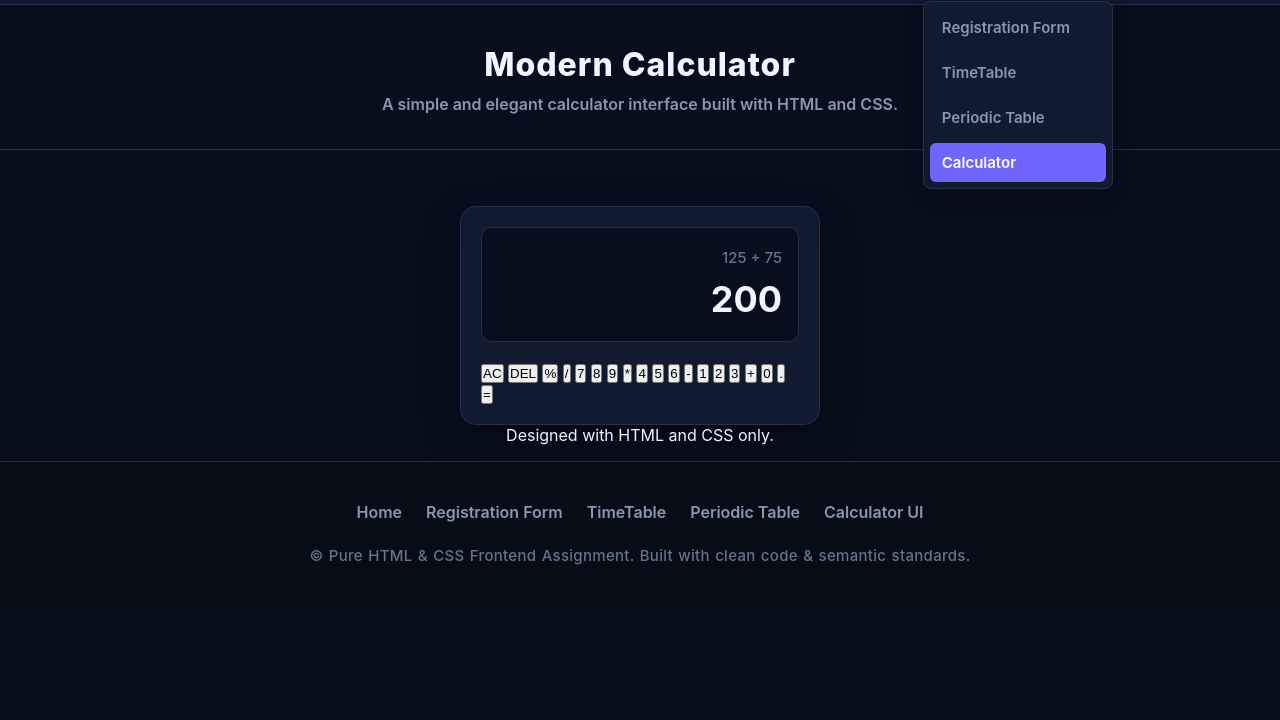
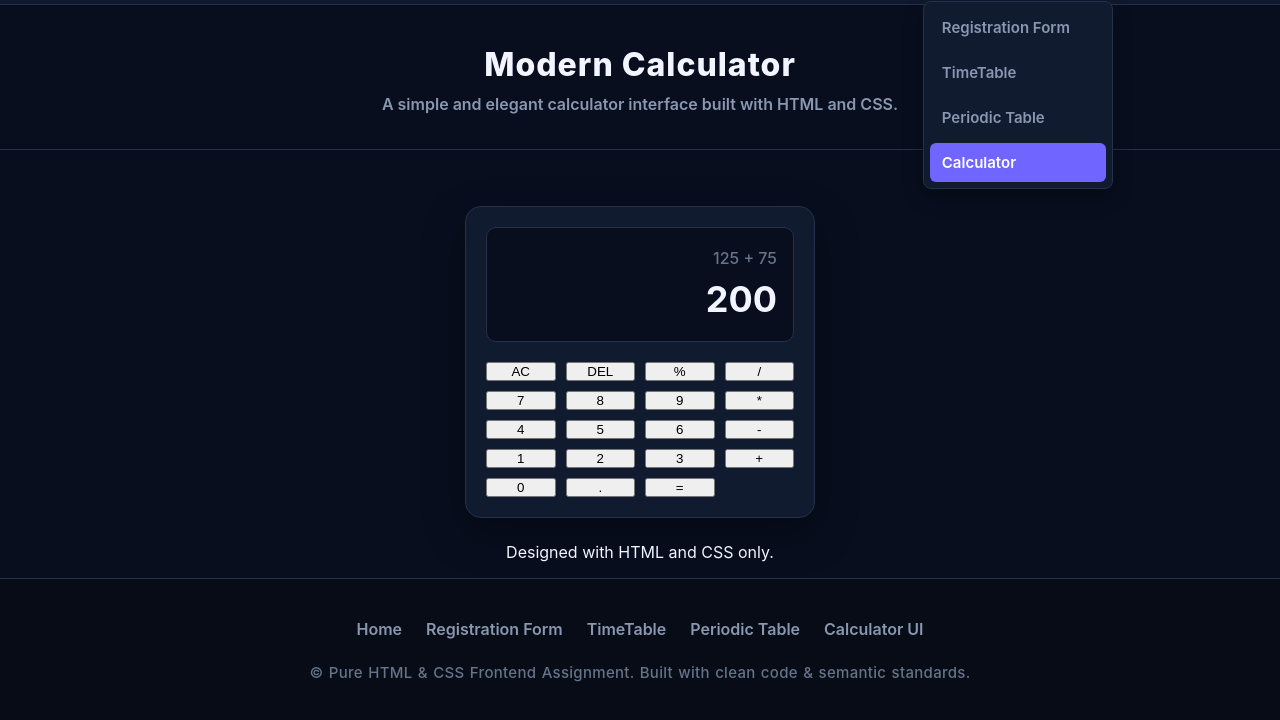
Before and after one commit to MuzzammilAhmed3/Web-Design-Projects, a plain HTML site: page Projects/calculator.html in a window 1280 px wide. Shown: the part 66-786 px from the top of the page. Drawn offline with Linux system fonts and the light colour scheme.

Commit message:
Css complete

```diff
--- a/Css/style.css
+++ b/Css/style.css
@@ -662,12 +662,13 @@ a {
   display: flex;
   flex-direction: column;
   align-items: center;
+  gap: var(--space-lg);
   padding: var(--space-md);
 }
 
 .calculator {
   width: 100%;
-  max-width: 360px;
+  max-width: 350px;
   padding: 20px;
   background: var(--card);
   border: 1px solid var(--border);
@@ -697,7 +698,7 @@ a {
 .previous-value {
   min-height: 24px;
   color: var(--dim);
-  font-size: 15px;
+  font-size: 16px;
   font-weight: 500;
 }
 
@@ -706,3 +707,9 @@ a {
   font-size: 36px;
   font-weight: 750;
 }
+
+.calculator-buttons {
+  display: grid;
+  grid-template-columns: repeat(4, minmax(0, 1fr));
+  gap: var(--space-sm);
+}
--- a/sss.css
+++ /dev/null
@@ -1,122 +0,0 @@
-.calculator-container {
-  display: flex;
-  flex-direction: column;
-  align-items: center;
-  padding: 20px;
-}
-
-.calculator {
-  width: 100%;
-  max-width: 360px;
-  padding: 20px;
-  background: var(--card);
-  border: 1px solid var(--border);
-  border-radius: 18px;
-  box-shadow: 0 15px 40px #00000059;
-  transition: var(--motion-standard) ease;
-}
-
-.calculator:hover {
-  border-color: var(--primary);
-  box-shadow: 0 18px 45px #7065ff1f;
-}
-
-.calculator-display {
-  min-height: 115px;
-  padding: 20px var(--space-md);
-  margin-bottom: 18px;
-  display: flex;
-  flex-direction: column;
-  justify-content: flex-end;
-  align-items: flex-end;
-  background: var(--bg);
-  border: 1px solid var(--border);
-  border-radius: 12px;
-}
-
-.previous-value {
-  min-height: 24px;
-  color: var(--dim);
-  font-size: 15px;
-  margin-bottom: 8px;
-}
-
-.current-value {
-  max-width: 100%;
-  color: var(--text);
-  font-size: 36px;
-  font-weight: 700;
-}
-
-.calculator-buttons {
-  display: grid;
-  grid-template-columns: repeat(4, 1fr);
-  gap: var(--space-sm);
-}
-
-.btn {
-  min-width: 0;
-  height: 62px;
-  border: 1px solid var(--border);
-  border-radius: 11px;
-  background: var(--bg);
-  color: var(--text);
-  font-size: 21px;
-  font-weight: 600;
-  cursor: pointer;
-  transition: var(--motion-fast);
-}
-
-.btn:hover {
-  background: #1d2942;
-  border-color: var(--primary);
-  transform: translateY(-3px);
-}
-
-.btn:active {
-  transform: scale(0.95);
-}
-
-.btn.function {
-  color: #ff7777;
-  background: #241d30;
-  border-color: #493047;
-}
-
-.btn.function:hover {
-  background: #39243b;
-  border-color: #ff7777;
-}
-
-.btn.operator {
-  color: #a59cff;
-  background: #201f43;
-  border-color: #38336d;
-}
-
-.btn.operator:hover {
-  background: var(--primary);
-  color: white;
-}
-
-.btn.equals {
-  background: var(--primary);
-  color: white;
-  border-color: var(--primary);
-}
-
-.btn.equals:hover {
-  background: var(--primary-hover);
-  border-color: var(--primary-hover);
-}
-
-.btn.zero {
-  grid-column: span 2;
-}
-
-.calculator-note {
-  color: var(--muted);
-  font-size: 14px;
-  margin: var(--space-xl) 0 var(--space-md);
-  text-align: center;
-}
```
